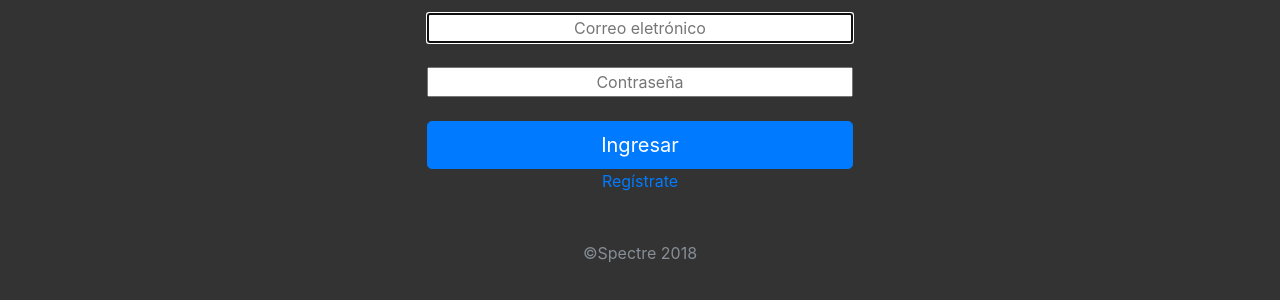
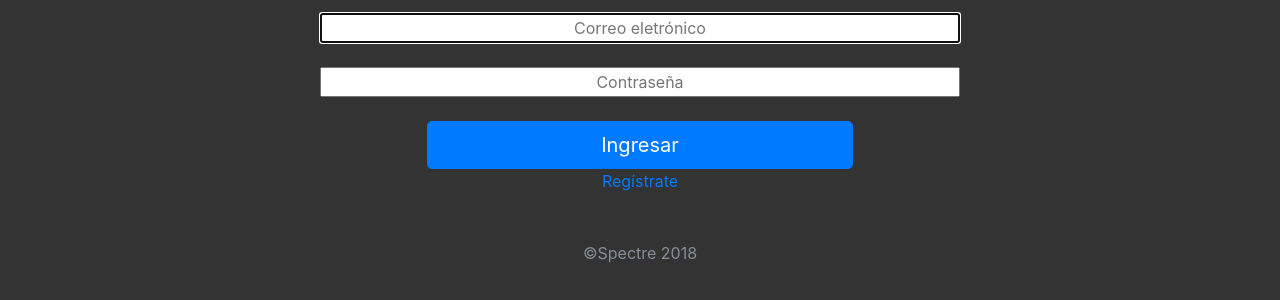
Before and after one commit to vitogreco/ProyectoLosPros, a plain HTML site: page index.html in a window 1280 px wide. Shown: the part 230-530 px from the top of the page. Drawn offline with nearby package versions, Linux system fonts and the light colour scheme.

Commit message:
Update index.html
Ligero cambio en tamaño de boxes

```diff
--- a/index.html
+++ b/index.html
@@ -34,12 +34,12 @@
                 <br>
             </h1>
             <label for="inputEmail" class="sr-only"></label>
-            <input type="email" id="inputEmail" class="form text-center container col-4 " placeholder="Correo eletrónico" required=""
+            <input type="email" id="inputEmail" class="form text-center container col-6 " placeholder="Correo eletrónico" required=""
                 autofocus="">
             <br>
             <label for="inputPassword" class="sr-only"></label>
             <br>
-            <input type="password" id="inputPassword" class="form text-center container col-4" placeholder="Contraseña" required="">
+            <input type="password" id="inputPassword" class="form text-center container col-6"me placeholder="Contraseña" required="">
             <br>
             <br>
             <button class="btn btn-lg btn-primary container col-4" type="submit">Ingresar
```
